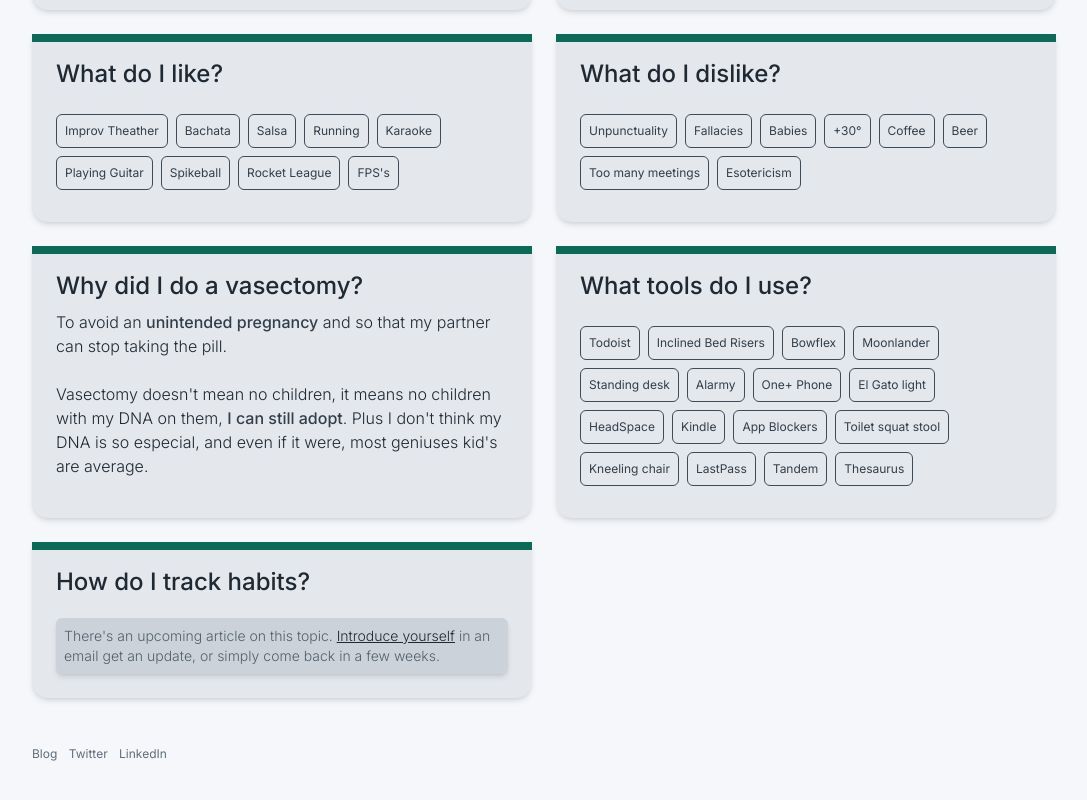
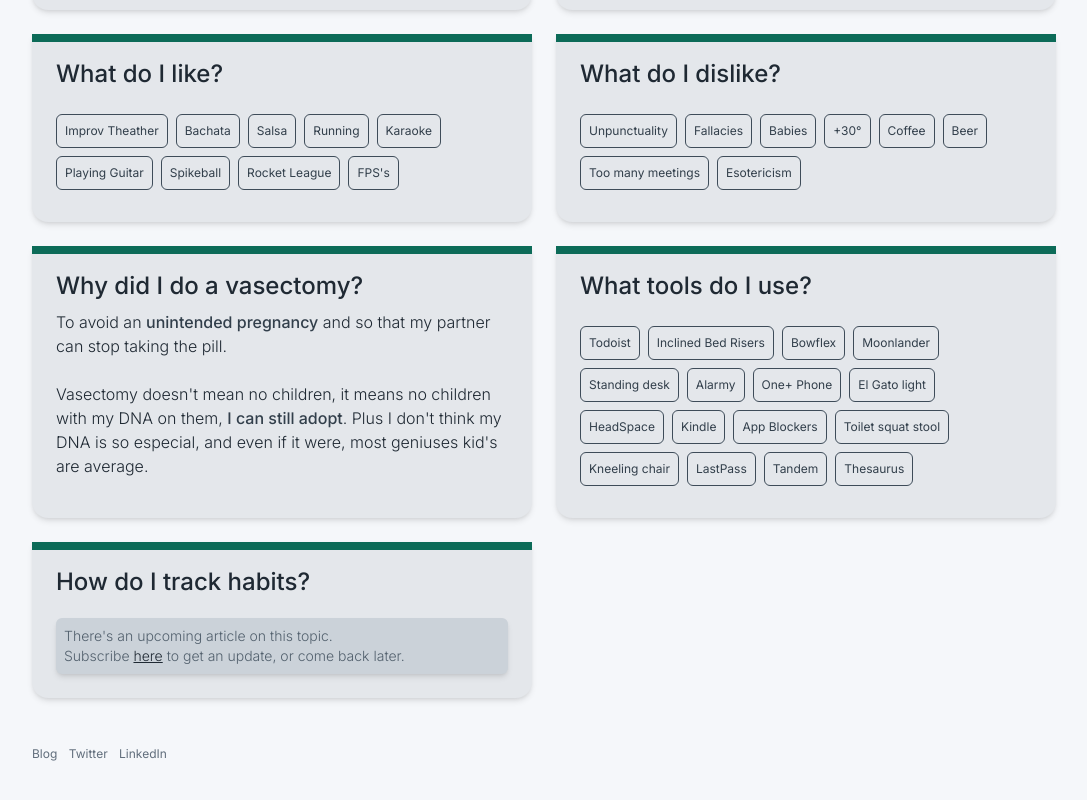
Before and after one commit to jdjuan/jdjuan.io, a Next.js app: page /about in a window 1280 px wide. Shown: the part 730-1530 px from the top of the page, without its empty margins (96-1183 px from the left). Built offline with nearby package versions, Linux system fonts and the light colour scheme; what tailwindcss-debug-screens would draw is missing.

Commit message:
add new subscription

```diff
--- a/components/upcoming-article.tsx
+++ b/components/upcoming-article.tsx
@@ -1,11 +1,17 @@
 const UpcomingArticle = () => {
   return (
     <p className='mt-3 rounded-md bg-neutral-200 p-2 text-xs font-light text-neutral-600 shadow-md dark:bg-slate-800 dark:font-normal dark:text-slate-500 sm:text-sm'>
-      There&apos;s an upcoming article on this topic.{" "}
-      <a className='text-neutral-900 underline dark:text-slate-400' href='mailto:david.juanherrera@gmail.com'>
-        Introduce yourself
+      There&apos;s an upcoming article on this topic. <br />
+      Subscribe{" "}
+      <a
+        className='text-neutral-900 underline dark:text-slate-400'
+        target={"_blank"}
+        href='http://eepurl.com/hp0sUn'
+        rel='noreferrer'
+      >
+        here
       </a>{" "}
-      in an email get an update, or simply come back in a few weeks.
+      to get an update, or come back later.
     </p>
   );
 };
--- a/components/updates.tsx
+++ b/components/updates.tsx
@@ -3,15 +3,15 @@
     <div className='mb-16 text-sm'>
       <h2 className='mb-4 font-headline text-4xl'>Updates</h2>
       <p className='text-base font-light dark:font-extralight dark:text-slate-300'>
-        Once a month I share my latest insights over email. To receive them,{" "}
-        <a className='underline dark:text-slate-200' href='mailto:david.juanherrera@gmail.com'>
-          introduce yourself
+        Once a month I share my latest insights over email. <br /> To receive them, subscribe{" "}
+        <a className='underline dark:text-slate-200' target={"_blank"} href='http://eepurl.com/hp0sUn' rel='noreferrer'>
+          here
         </a>
         .
       </p>
-      <p className='mt-2 font-light italic text-neutral-400 dark:font-extralight dark:text-slate-300'>
+      {/* <p className='mt-2 font-light italic text-neutral-400 dark:font-extralight dark:text-slate-300'>
         I reply to all emails.
-      </p>
+      </p> */}
     </div>
   );
 };
```
